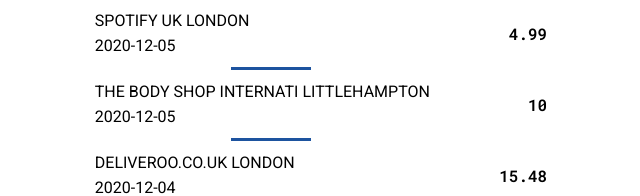
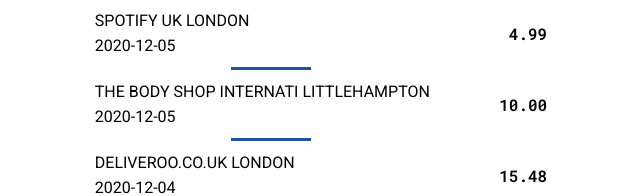
Before and after one commit to robzwolf/major-league-forecasting, a Next.js app: page / in a window 1280 px wide. Shown: the part 508-704 px from the top of the page, without its empty margins (319-959 px from the left). Built offline with nearby package versions, Linux system fonts and the light colour scheme.

Commit message:
Display amount to 2 decimal places

```diff
--- a/pages/index.js
+++ b/pages/index.js
@@ -11,7 +11,14 @@
             rawFileContents: fileContents,
             transactions: Papa.parse(fileContents, {
                 header: true,
-                delimiter: ","
+                delimiter: ",",
+                transform: (value, columnName) => {
+                    if (columnName === "Amount") {
+                        return parseFloat(value);
+                    }
+
+                    return value;
+                }
             }).data
         }
     }
@@ -127,7 +134,7 @@
             <div className="transaction">
                 <div className="merchant">{merchant}</div>
                 <div className="date">{date}</div>
-                <div className="amount">{amount}</div>
+                <div className="amount">{amount.toFixed(2)}</div>
             </div>
 
             <style jsx>{`
```
